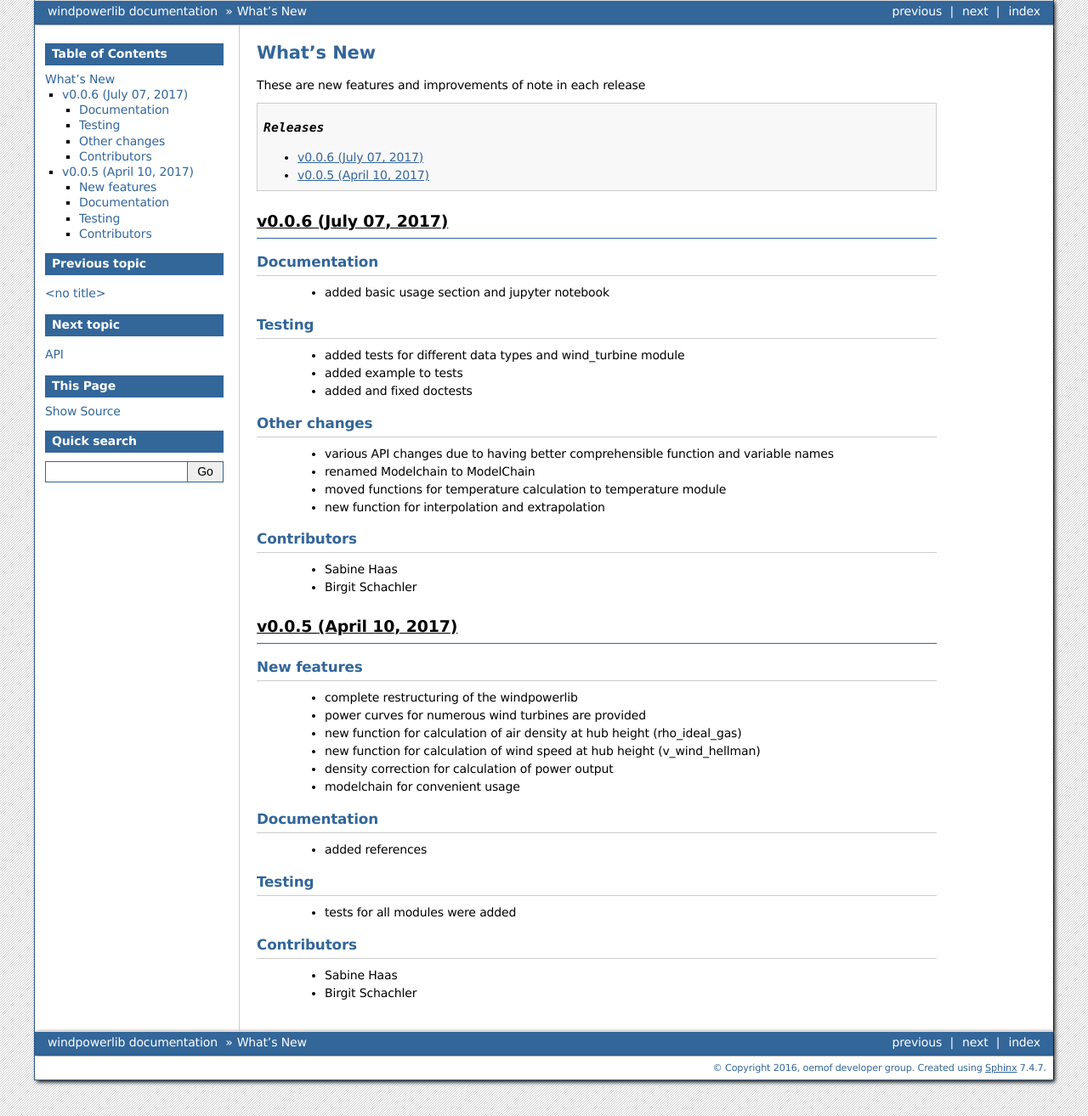
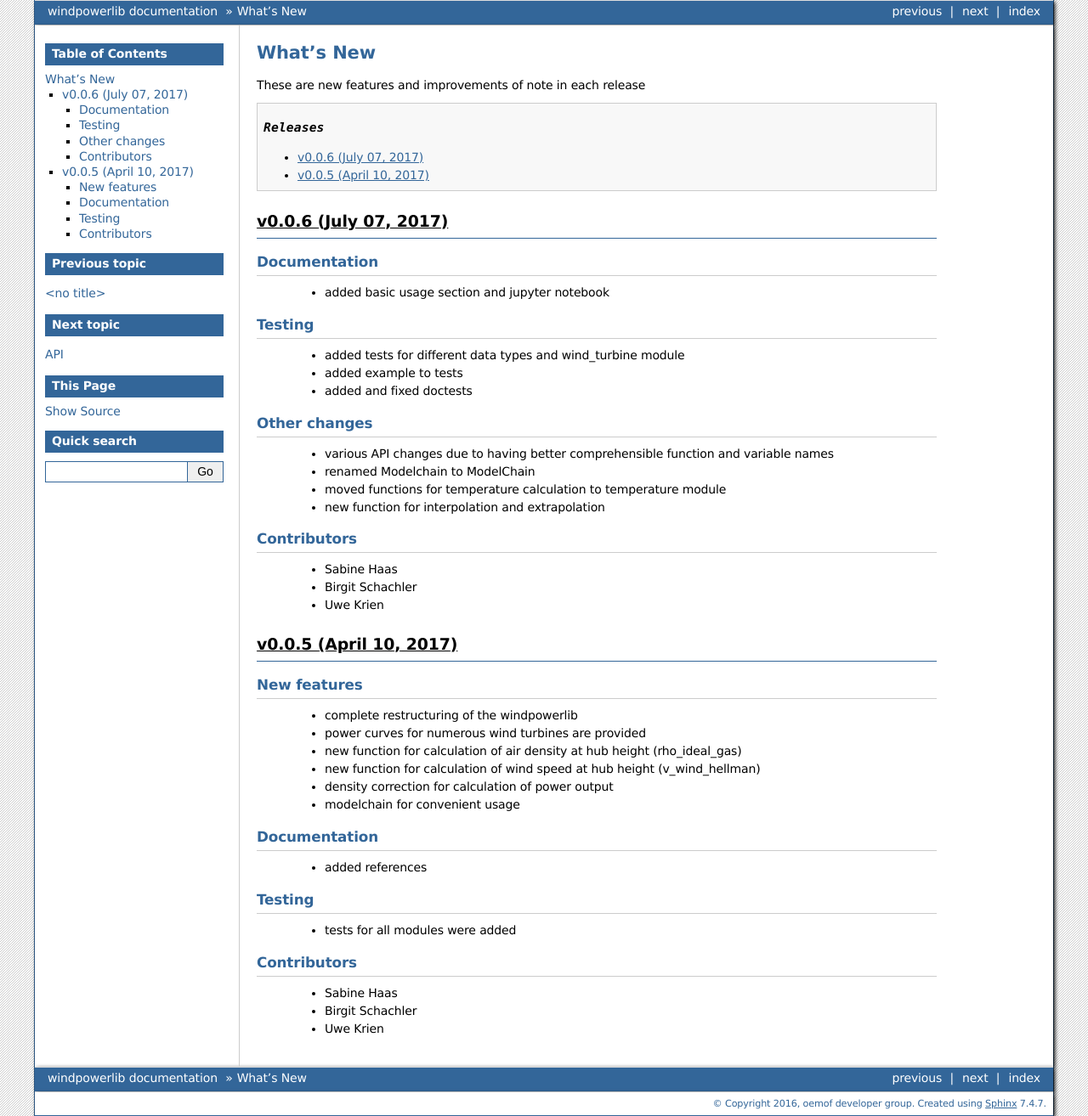
Before and after one commit to wind-python/windpowerlib, a Sphinx documentation site: the page built from doc/whats_new.rst, in a window 1280 px wide. Shown: the whole page at 85% size. Built offline with Sphinx 7.4.7, drawn with Linux system fonts in a browser that asks for light colours; formulas are drawn with MathJax 3.

Commit message:
Add contributor

```diff
--- a/doc/whatsnew/v005.txt
+++ b/doc/whatsnew/v005.txt
@@ -27,3 +27,4 @@ Contributors
 
  * Sabine Haas
  * Birgit Schachler
+ * Uwe Krien
--- a/doc/whatsnew/v006.txt
+++ b/doc/whatsnew/v006.txt
@@ -26,3 +26,4 @@ Contributors
 
  * Sabine Haas
  * Birgit Schachler
+ * Uwe Krien
```
